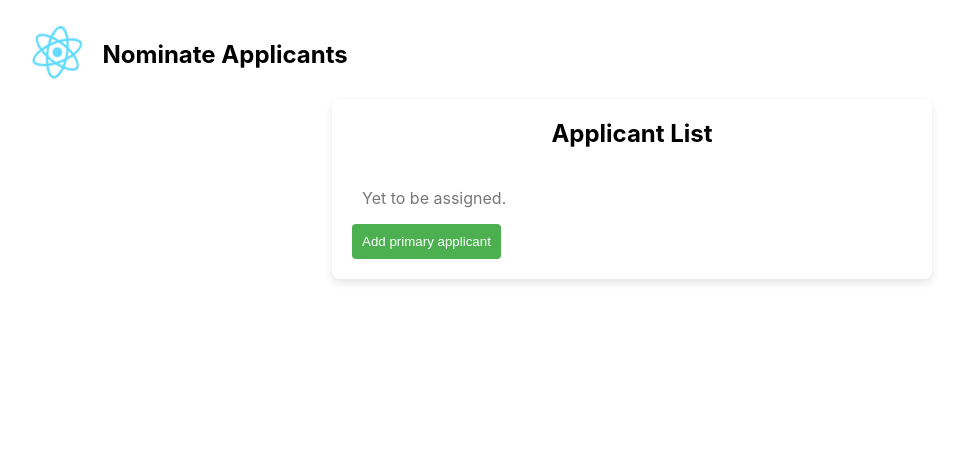
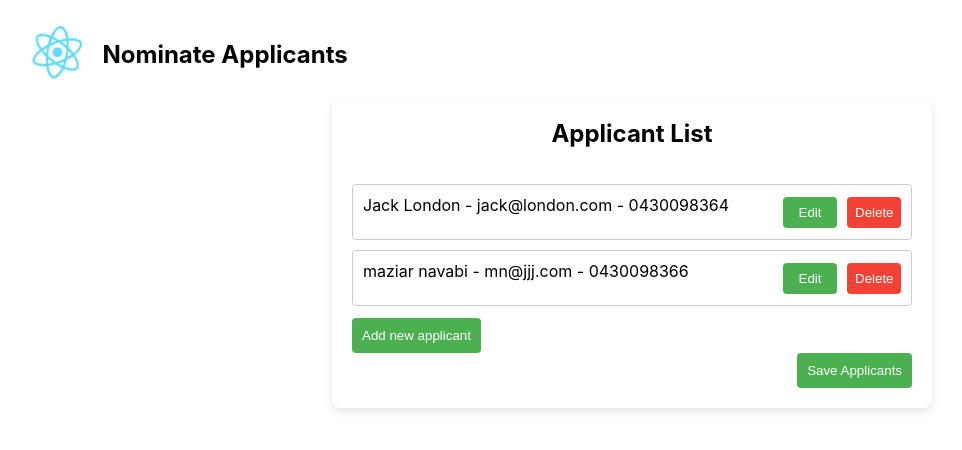
Before and after one commit to gitmaz/nominate, a React (Create React App) app: page / in a window 1280 px wide. Shown: the top 450 px of the page, without its empty margins (8-970 px from the left). Built offline with nearby package versions, Linux system fonts and the light colour scheme; data requests are answered from the project's data file.

Commit message:
make multiple record add\update on json-server work

```diff
--- a/db.json
+++ b/db.json
@@ -1,4 +1,20 @@
 {
   "applicants": [
+    {
+      "id": "7dd8e250-f3c1-47d3-a542-900bdbb91ea7",
+      "firstName": "Jack",
+      "lastName": "London",
+      "mobileNumber": "0430098364",
+      "email": "jack@london.com",
+      "isPrimary": false
+    },
+    {
+      "id": "354757c5-b601-4ec0-954e-8cad2613791b",
+      "firstName": "maziar",
+      "lastName": "navabi",
+      "mobileNumber": "0430098366",
+      "email": "mn@jjj.com",
+      "isPrimary": true
+    }
   ]
 }
--- a/src/components/Applicant/index.js
+++ b/src/components/Applicant/index.js
@@ -75,7 +75,7 @@ const Applicant = ({ onAddOrUpdateApplicant, onCancelAdd, applicantToEdit, onCan
         }
 
         if (!/^(04)\d{8}$/.test(mobileNumber)) {
-            setMobileNumberError('Please enter a valid mobile number (start with 04 and has 9 digits).');
+            setMobileNumberError('Please enter a valid mobile number (start with 04 and has another 8 digits).');
             isValid = false;
         } else {
             setMobileNumberError('');
--- a/src/components/Applicants/index.js
+++ b/src/components/Applicants/index.js
@@ -91,8 +91,22 @@ const Applicants = () => {
 
 
 
-    const handleDeleteApplicant = (applicant) => {
-        setApplicants((prevApplicants) => prevApplicants.filter((a) => a.id !== applicant.id));
+    const handleDeleteApplicant = async (applicant) => {
+        //setApplicants((prevApplicants) => prevApplicants.filter((a) => a.id !== applicant.id));
+
+        try {
+            const response = await fetch(`http://localhost:3001/applicants/${applicant.id}`, {
+                method: 'DELETE',
+            });
+
+            if (!response.ok) {
+                throw new Error(`Error deleting applicant: ${response.statusText}`);
+            }
+
+            setApplicants((prevApplicants) => prevApplicants.filter((a) => a.id !== applicant.id));
+        } catch (error) {
+            console.error('Error deleting applicant:', error.message);
+        }
     };
 
     const handleCancelEdit = () => {
@@ -108,23 +122,52 @@ const Applicants = () => {
     const handleSaveApplicants = async () => {
         // Save the list of applicants to the JSON Server
         // TODO: make this working - currently has an issue with uuids
-        /* const response = await fetch('http://localhost:3001/applicants', {
+        /*const response = await fetch('http://localhost:3001/applicants', {
             method: 'POST',
             headers: {
                 'Content-Type': 'application/json',
             },
             body: JSON.stringify(applicants),
-        }); */
+        });
+        */
 
-        const response = { ok: false };
+        for (const applicant of applicants) {
+            const response = await fetch(`http://localhost:3001/applicants/${applicant.id}`, {
+                method: 'PUT',
+                headers: {
+                    'Content-Type': 'application/json',
+                },
+                body: JSON.stringify(applicant),
+            });
 
-        if (response.ok) {
-            console.log('Applicants saved successfully!');
-            setSaveMessage({ text: 'Applicants saved successfully!', type: 'success' });
-        } else {
-            console.error('Error saving applicants:', response.statusText);
-            setSaveMessage({ text: 'Saving to the server is to be implemented!', type: 'error' });
+            if(response.status === 404){ //record not found so it is new. create it
+                const response = await fetch(`http://localhost:3001/applicants`, {
+                    method: 'POST',
+                    headers: {
+                        'Content-Type': 'application/json',
+                    },
+                    body: JSON.stringify(applicant),
+                });
+
+                if (!response.ok) {
+                    console.error('Error saving applicants:', response.statusText);
+                    throw new Error(`Error creating applicant: ${response.statusText}`);
+                }
+
+            }else {
+
+                if (!response.ok) {
+                    console.error('Error saving applicants:', response.statusText);
+                    throw new Error(`Error updating applicant: ${response.statusText}`);
+                }
+            }
         }
+
+
+        //const response = { ok: false };
+
+        console.log('Applicants saved successfully!');
+        setSaveMessage({ text: 'Applicants saved successfully!', type: 'success' });
 
         setTimeout(() => setSaveMessage({ text: '', type: '' }), 3000);
     };
```
Also changed, not shown: 1 other file (tests, documents, lock files or other folders).
